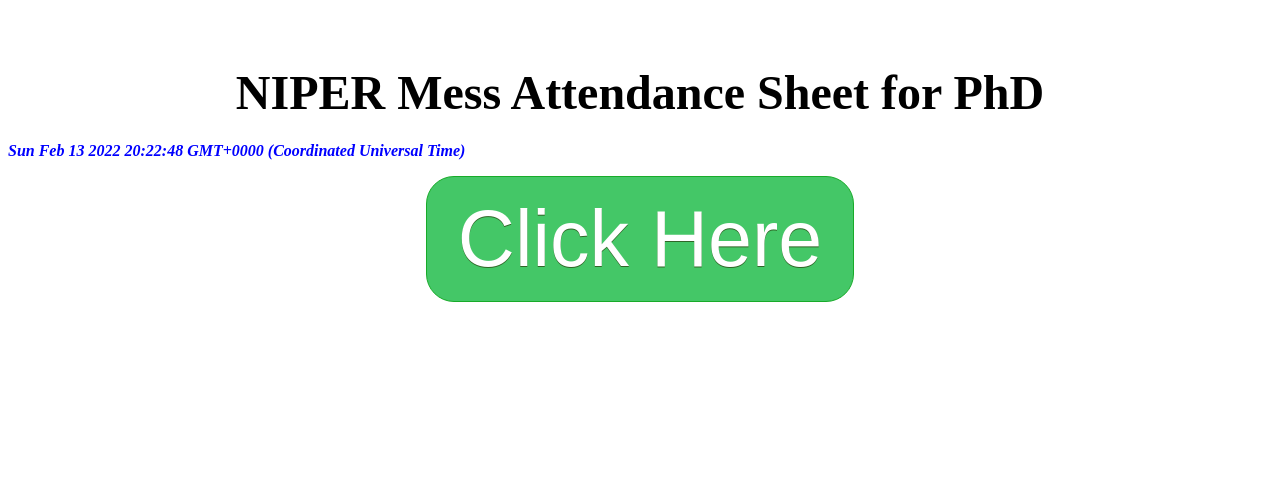
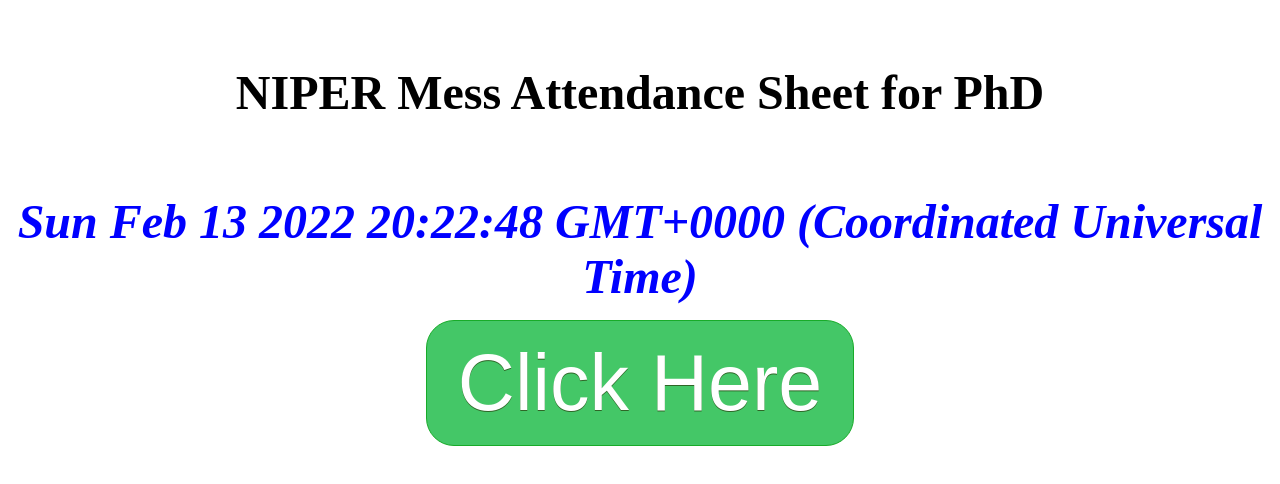
Before and after one commit to professor339/atten, a plain HTML site: page index.html in a window 1280 px wide. Drawn offline with Linux system fonts and the light colour scheme.

Commit message:
Update index.html

```diff
--- a/index.html
+++ b/index.html
@@ -25,8 +25,8 @@
     </style>
     <br><br>
     <h1><center><font size="30"> NIPER Mess Attendance Sheet for PhD</font></center></h1>
-    <p><font color="blue">
-<b><i><span id='date-time'></b></i></span></font></p>
+   <br><br> <p><center><font color="blue" size="20">
+<b><i><span id='date-time'></b></i></span></font></center></p>
 <script>
 var dt = new Date();
 document.getElementById('date-time').innerHTML=dt;
```
